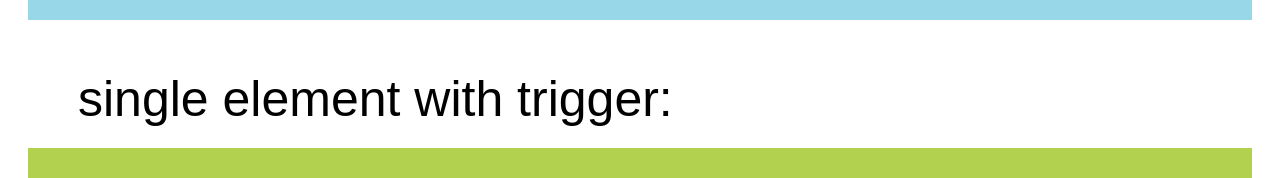
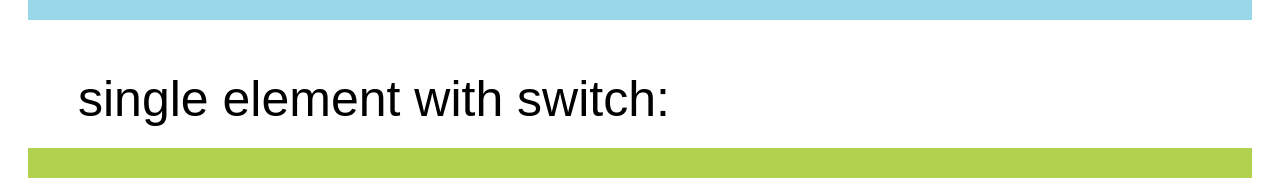
Before and after one commit to mishk0/swiped, a plain HTML site: page index.html in a window 1280 px wide. Shown: the part 3416-3594 px from the top of the page. Drawn offline with Linux system fonts and the light colour scheme.

Commit message:
add toggle btn

```diff
--- a/index.html
+++ b/index.html
@@ -122,7 +122,7 @@
         </li>
     </ul>
 
-    <p>single element with trigger:</p>
+    <p>single element with switch:</p>
     <div class="foo"><span></span>element 16</div>
 <script>
     var a1 = Swiped.init({
```
Also changed, not shown: README.md.
